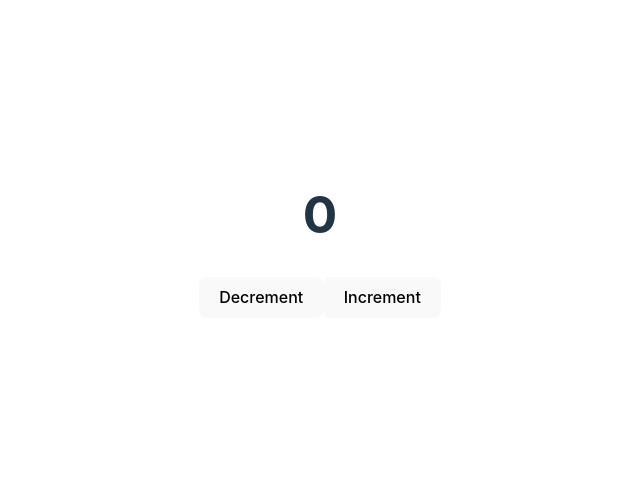
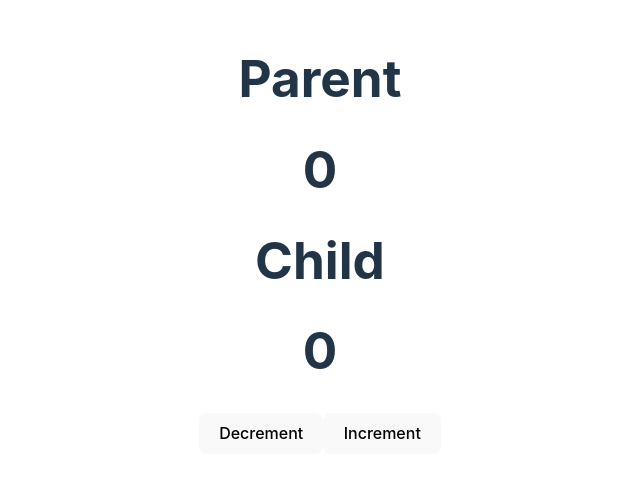
Before and after one commit to rakibul-wdp/redux, a React (Vite) app in the folder ph/module-2_problem-we-solving-using-redux/: page / in a window 1280 px wide. Shown: the part 165-642 px from the top of the page, without its empty margins (320-960 px from the left). Built offline with nearby package versions, Linux system fonts and the light colour scheme.

Commit message:
acces child data in parent by passing props

```diff
--- a/ph/module-2_problem-we-solving-using-redux/src/App.jsx
+++ b/ph/module-2_problem-we-solving-using-redux/src/App.jsx
@@ -1,10 +1,10 @@
 import "./App.css";
-import Child from "./components/Child";
+import Parent from "./components/Parent";
 
 function App() {
   return (
     <>
-      <Child />
+      <Parent />
     </>
   );
 }
--- a/ph/module-2_problem-we-solving-using-redux/src/components/Child.jsx
+++ b/ph/module-2_problem-we-solving-using-redux/src/components/Child.jsx
@@ -1,10 +1,7 @@
-import { useState } from "react";
-
-const Child = () => {
-  const [count, setCount] = useState(0);
-
+const Child = ({ count, setCount }) => {
   return (
     <div>
+      <h1>Child</h1>
       <h1>{count}</h1>
       <div>
         <button onClick={() => setCount((prevState) => prevState - 1)}>
--- /dev/null
+++ b/ph/module-2_problem-we-solving-using-redux/src/components/Parent.jsx
@@ -0,0 +1,19 @@
+import { useState } from "react";
+import Child from "./Child";
+
+const Parent = () => {
+  const [count, setCount] = useState(0);
+
+  return (
+    <div>
+      <div>
+        <h1>Parent</h1>
+        <h1>{count}</h1>
+      </div>
+
+      <Child count={count} setCount={setCount} />
+    </div>
+  );
+};
+
+export default Parent;
```
